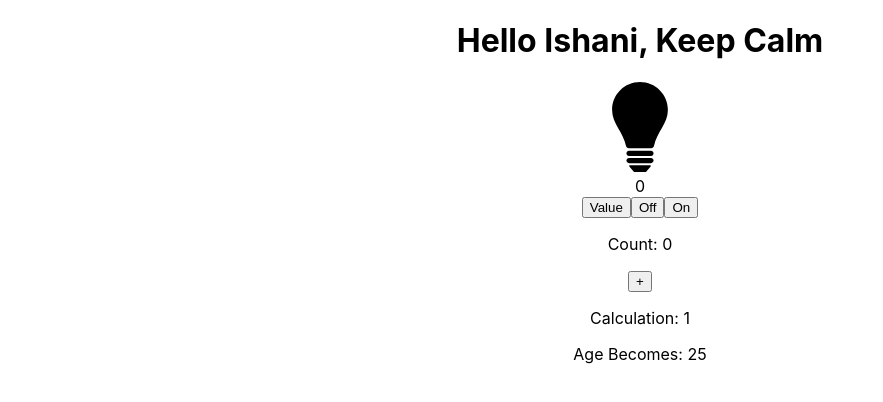
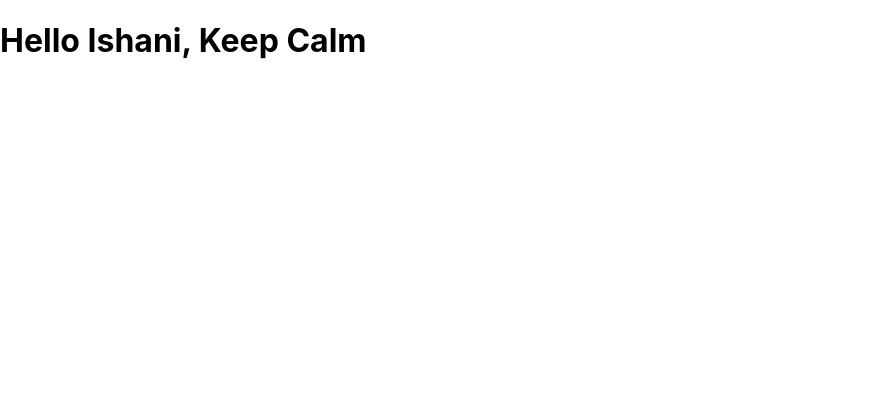
Before and after one commit to mangala-karunarathne/React-from-zero, a React (Create React App) app: page / in a window 1280 px wide. Shown: the top 402 px of the page, without its empty margins (0-883 px from the left). Built offline with nearby package versions, Linux system fonts and the light colour scheme.

Commit message:
Add Routes

```diff
--- a/package.json
+++ b/package.json
@@ -8,6 +8,7 @@
     "@testing-library/user-event": "^13.5.0",
     "react": "^18.2.0",
     "react-dom": "^18.2.0",
+    "react-router-dom": "^6.3.0",
     "react-scripts": "5.0.1",
     "web-vitals": "^2.1.4"
   },
--- a/src/App.js
+++ b/src/App.js
@@ -2,14 +2,22 @@ import './App.css';
 import Greet from './Componenets/Greet'
 import LightBulb from './Componenets/bulb'
 import Counter from './Componenets/counter';
+import { BrowserRouter as Router, Route, Routes} from "react-router-dom";
 
 function App() {
   return (
-    <div className="App">
-     <Greet/>
-     <LightBulb/>
-     <Counter/>
+
+    <Router>
+    <div>
+
+      <Routes>
+        <Route exact path='/' element={<Greet/>}/>
+        <Route exact path='/bulb' element={<LightBulb/>}/>
+        <Route exact path='/counter' element={<Counter/>}/>
+      </Routes>
+
     </div>
+    </Router>
   );
 }
 
```
Also changed, not shown: 1 other file (tests, documents, lock files or other folders).
